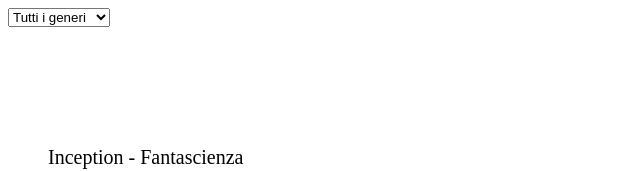
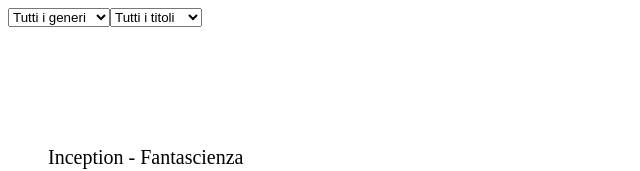
Before and after one commit to DavideCotigliani/react-movie-filter, a React (Vite) app: page / in a window 1280 px wide. Shown: the top 171 px of the page, without its empty margins (0-640 px from the left). Built offline with nearby package versions, Linux system fonts and the light colour scheme.

Commit message:
[UPD] Bonus for titles select done

```diff
--- a/src/components/Movies.jsx
+++ b/src/components/Movies.jsx
@@ -15,19 +15,31 @@
     const [search, setSearch] = useState("")
     // creo array per la funzione State di filtraggio
     const [filteredArray, setFilteredArray] = useState(defaultMovies)
+    // useState per i titoli
+    const [searchTitle, setSearchTitle] = useState("")
+
+
 
     // creo la funzione di useEffect
     useEffect(() => {
-        console.log("Aggiornamento")
         const filteredfilms = defaultMovies.filter((defaultMovies) => {
             return defaultMovies.genre.toLowerCase().includes(search.toLowerCase());
         })
         setFilteredArray(filteredfilms);
     }, [defaultMovies, search])
 
+    // creo un seconda useEffect per filtraggio dei titoli
+    useEffect(() => {
+        const filteredtitles = defaultMovies.filter((defaultMovies) => {
+            return defaultMovies.title.toLowerCase().includes(searchTitle.toLowerCase());
+        })
+        setFilteredArray(filteredtitles);
+    }, [defaultMovies, searchTitle])
+
     // estraggo i generi dall'array
     const genres = (moviesArray.map(movie => movie.genre))
-
+    // estraggo i titoli dall'array
+    const titles = (moviesArray.map(movie => movie.title))
     return (
         <>
             {/* Creo il select */}
@@ -37,6 +49,14 @@
                 {genres.map((genre) => {
                     return <option key={genre}>{genre}</option>
                 })}
+            </select>
+
+            <select className="select-text" value={searchTitle} onChange={e => { setSearchTitle(e.target.value) }}>
+                <option value="">Tutti i titoli</option>
+                {/* Ciclo i titoli dentro l'option */}
+                {titles.map((title) => (
+                    <option key={title}>{title}</option>
+                ))}
             </select>
             {/* Filtro l'array */}
             <ul>
```
